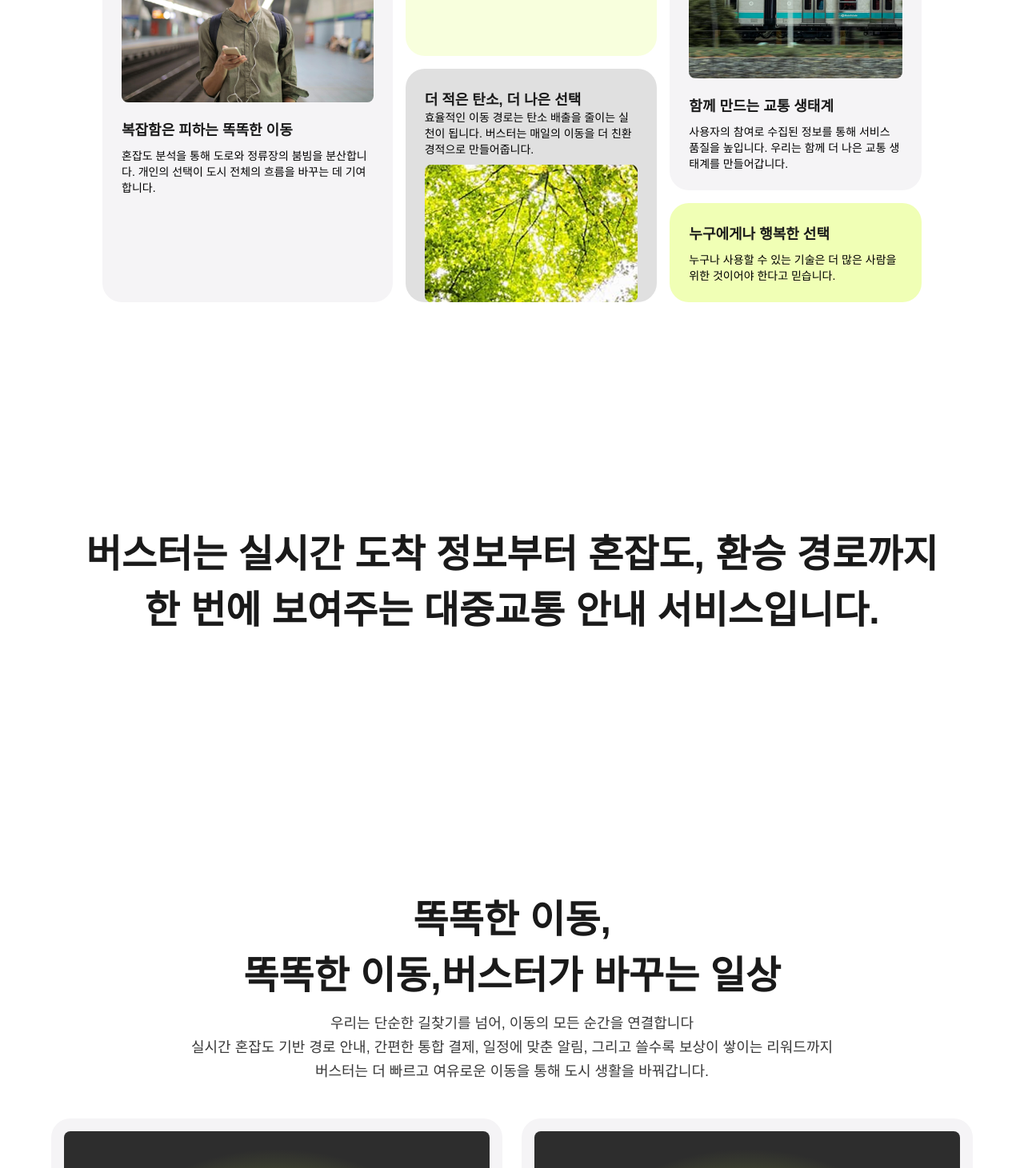
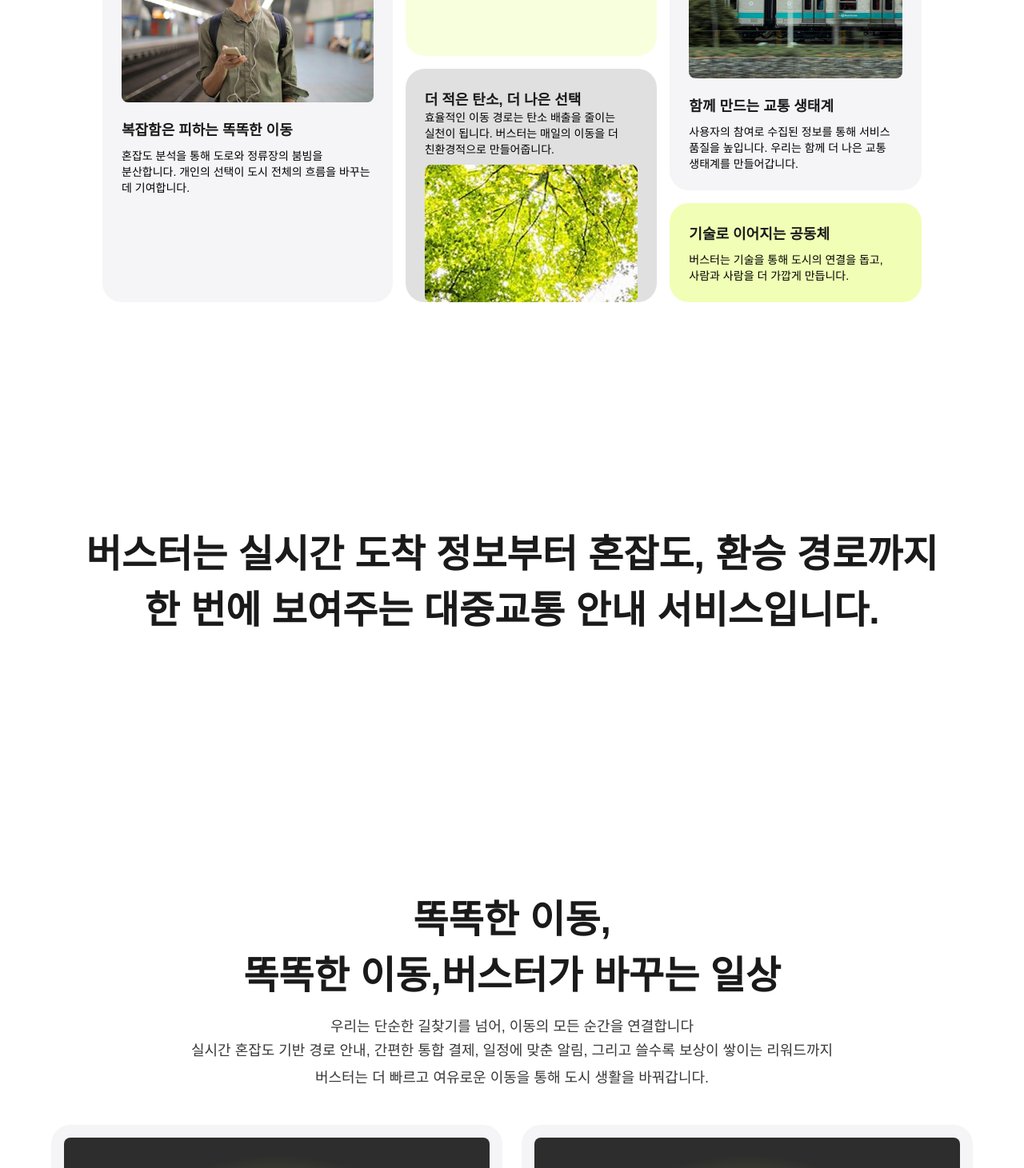
Before and after one commit to doomin03/buster-interaction, a Vue app: page / in a window 1280 px wide. Shown: the part 1820-3281 px from the top of the page at 80% size. Built offline with nearby package versions, Linux system fonts and the light colour scheme.

Commit message:
최종 수정

```diff
--- a/src/assets/style/Intro.scss
+++ b/src/assets/style/Intro.scss
@@ -1,5 +1,37 @@
 @charset "UTF-8";
 @use "project_common.scss" as *;
+
+#section-1 {
+    padding-top: 10%;
+}
+
+#section-3{
+    padding-top: 220px;
+
+    .radius-box{
+        opacity: 0;
+        font-weight: 500;
+        font-size: 14px;
+        color: #1A1A1A;
+        padding: 6px 12px;
+        border: 1px solid #E6E6E6;
+        border-radius: 100px;
+        display: block;
+        width: max-content;
+        margin: 0 auto;
+        &.active {
+            transform: translateY(-10px);
+            opacity: 1;
+        }
+    }
+    @media (max-width: 600px) {
+        padding-top: 220px;
+    }
+
+    @media (min-width: 600px) and (max-width: 1023px) {
+        padding-top: 126px;
+    }
+}
 
 .main-box {
     background-color: #1A1A1A;
@@ -97,10 +129,6 @@
             height: 160px;
         }
     }
-}
-
-#section-1 {
-    padding-top: 10%;
 }
 
 .box-intro-groups {
--- a/src/assets/style/project_common.scss
+++ b/src/assets/style/project_common.scss
@@ -27,10 +27,16 @@
         font-weight: 600;
         font-size: 18px;
         color: #1A1A1A;
+        word-break: keep-all;
+        overflow-wrap: break-word;
+        white-space: normal;
     }
     .sub-title {
         font-weight: 400;
         font-size: 14px;
+        word-break: keep-all;
+        overflow-wrap: break-word;
+        white-space: normal;
     }
 }
 
@@ -60,10 +66,16 @@
         font-weight: 600;
         font-size: 18px;
         color: #1A1A1A;
+        word-break: keep-all;
+        overflow-wrap: break-word;
+        white-space: normal;
     }
     .sub-title {
         font-weight: 400;
         font-size: 14px;
+        word-break: keep-all;
+        overflow-wrap: break-word;
+        white-space: normal;
     }
 
 }
@@ -121,8 +133,11 @@
         font-weight: 600;
         font-size: 24px;
         color: #1A1A1A;
+        padding: 0 12px;
     }
     .tag-groups {
+        padding-left: 12px;
+        padding-bottom: 12px;
         display: flex;
         gap: 10px;
         margin-top: 18px;
--- a/src/components/Intro.vue
+++ b/src/components/Intro.vue
@@ -54,7 +54,7 @@
             </div>
 
             <div class="box-intro-groups">
-                <div class="people">
+                <div class="rocket">
                     <div class="main-message">언제, 어디서든 빠르게</div>
                     <div class="sub-message">
                         출발지부터 목적지까지 이동할때
@@ -62,7 +62,7 @@
                         실시간으로 현재 위치를 확인합니다.
                     </div>
                 </div>
-                <div class="rocket">
+                <div class="people">
                     <div class="main-message">바쁜 출근시간, 효율적으로</div>
                     <div class="sub-message">
                         알림 스케줄 설정으로
@@ -130,8 +130,8 @@
                         </div>
 
                         <div class="technology">
-                            <div class="main-title">누구에게나 행복한 선택</div>
-                            <div class="sub-title">누구나 사용할 수 있는 기술은 더 많은 사람을 위한 것이어야 한다고 믿습니다.</div>
+                            <div class="main-title">기술로 이어지는 공동체</div>
+                            <div class="sub-title">버스터는 기술을 통해 도시의 연결을 돕고, 사람과 사람을 더 가깝게 만듭니다.</div>
                         </div>
 
                     </div>
@@ -156,16 +156,14 @@
             <div class="message main">
                 똑똑한 이동,버스터가 바꾸는 일상
             </div>
-            <div class="message sub mt14">
+            <div class="message sub mt18">
                 우리는 단순한 길찾기를 넘어, 이동의 모든 순간을 연결합니다
             </div>
-            <div class="message sub mt4">실시간 혼잡도 기반 경로 안내, 간편한 통합
-                결제, 일정에
-                맞춘 알림, 그리고 쓸수록 보상이 쌓이는 리워드까지
+            <div class="message sub mt4">
+                실시간 혼잡도 기반 경로 안내, 간편한 통합 결제, 일정에 맞춘 알림, 그리고 쓸수록 보상이 쌓이는 리워드까지
             </div>
-            <div class="message sub mt4">버스터는 더 빠르고 여유로운 이동을 통해 도시
-                생활을
-                바꿔갑니다.
+            <div class="message sub mt8">
+                버스터는 더 빠르고 여유로운 이동을 통해 도시 생활을 바꿔갑니다.
             </div>
 
             <div class="introduce-group">
@@ -209,7 +207,8 @@
         </div>
 
         <div id="section-3" class="section">
-            <div class="message main">
+            <div class="radius-box">Values</div>
+            <div class="message main mt16">
                 스마트한 이동, 버스터와 함께
             </div>
             <div class="message sub mt14">
@@ -369,15 +368,15 @@
                 this.scrollInfo = [
                     { container: '', heightNum: 2.4, height: 0 },
                     { container: '', heightNum: 1.8, height: 0 },
-                    { container: '', heightNum: 2.7, height: 0 },
-                    { container: '', heightNum: 0.7, height: 0 },
+                    { container: '', heightNum: 2.9, height: 0 },
+                    { container: '', heightNum: 1, height: 0 },
                     { container: '', heightNum: 1.5, height: 0 },
                 ];
             } else if (window.innerWidth < 1024) {
                 // 태블릿
                 this.scrollInfo = [
                     { container: '', heightNum: 2.2, height: 0 },
-                    { container: '', heightNum: 1.8, height: 0 },
+                    { container: '', heightNum: 2, height: 0 },
                     { container: '', heightNum: 1.7, height: 0 },
                     { container: '', heightNum: 0.8, height: 0 },
                     { container: '', heightNum: 0.9, height: 0 },
@@ -387,8 +386,8 @@
                 this.scrollInfo = [
                     { container: '', heightNum: 1.5, height: 0 },
                     { container: '', heightNum: 1.8, height: 0 },
-                    { container: '', heightNum: 2.3, height: 0 },
-                    { container: '', heightNum: 0.6, height: 0 },
+                    { container: '', heightNum: 2, height: 0 },
+                    { container: '', heightNum: 1, height: 0 },
                     { container: '', heightNum: 1, height: 0 },
                 ];
             }
@@ -435,6 +434,7 @@
             this.activateVisibleElements('.experience');
             this.activateVisibleElements('.time');
             this.activateVisibleElements('.question-1, .question-2, .question-3');
+            this.activateVisibleElements('.radius-box');
             this.showSection();
         },
 
```
